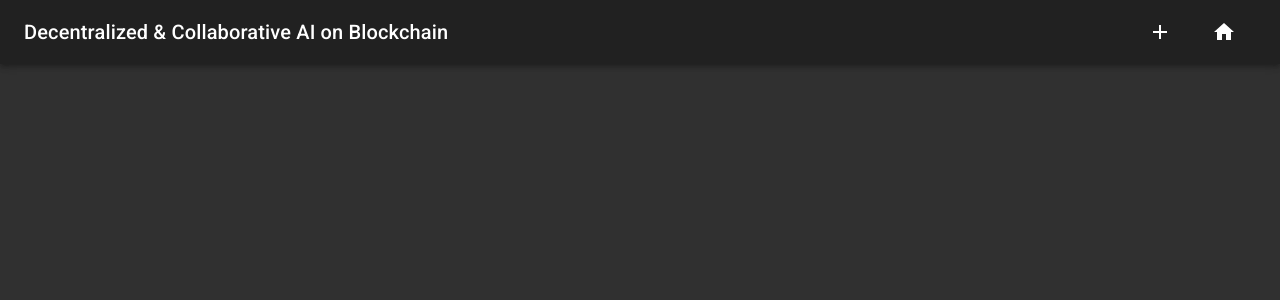
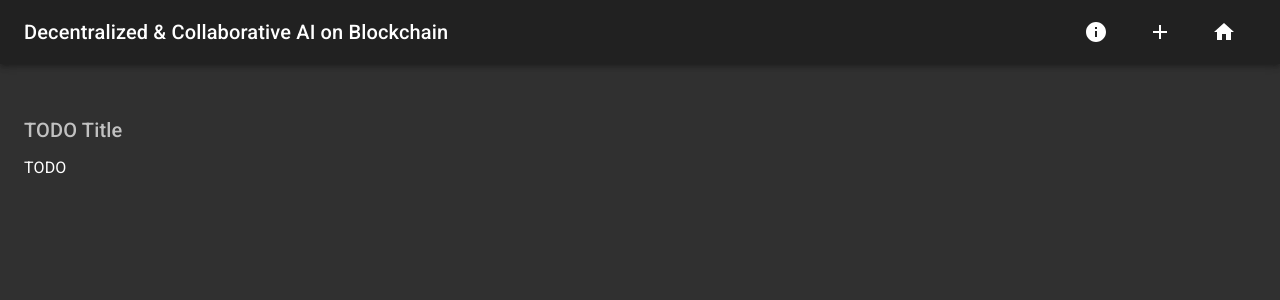
Before and after one commit to microsoft/0xDeCA10B, a React (Create React App) app in the folder demo/client/: page /about in a window 1280 px wide. Shown: the top 300 px of the page. Built offline with nearby package versions, Linux system fonts and the light colour scheme.

Commit message:
demo: Add about page.

```diff
--- a/demo/client/src/App.js
+++ b/demo/client/src/App.js
@@ -4,7 +4,8 @@ import { createMuiTheme } from '@material-ui/core/styles';
 import { ThemeProvider } from '@material-ui/styles';
 import { SnackbarProvider } from 'notistack';
 import React, { Component } from 'react';
-import { BrowserRouter as Router, Route } from "react-router-dom";
+import { BrowserRouter as Router, Route } from 'react-router-dom';
+import About from './components/About';
 import AddModel from './components/addModel';
 import AppBar from './components/appBar';
 import Model from './components/model';
@@ -39,8 +40,9 @@ class App extends Component {
               </div>
               <div style={mainDiv}>
                 <Route exact path="/" component={ModelList} />
+                <Route path="/about" component={About} />
+                <Route path="/add" component={AddModel} />
                 <Route path="/model" component={Model} />
-                <Route path="/add" component={AddModel} />
               </div>
             </div>
           </SnackbarProvider>
--- /dev/null
+++ b/demo/client/src/components/About.js
@@ -0,0 +1,30 @@
+import { Container, Typography } from '@material-ui/core';
+import { withStyles } from '@material-ui/core/styles';
+import React from 'react';
+
+const styles = theme => ({
+  aboutDescription: {
+    textAlign: 'left',
+    marginTop: 10,
+  },
+});
+
+class About extends React.Component {
+  constructor(props) {
+    super(props);
+    this.classes = props.classes;
+  }
+
+  render() {
+    return (<Container maxWidth="lg">
+      <Typography variant="h6" component="h6" color="textSecondary">
+        TODO Title
+      </Typography>
+      <Typography className={this.classes.aboutDescription} component="p">
+        TODO
+      </Typography>
+    </Container>);
+  }
+}
+
+export default withStyles(styles)(About);
--- a/demo/client/src/components/appBar.js
+++ b/demo/client/src/components/appBar.js
@@ -3,6 +3,7 @@ import Button from '@material-ui/core/Button';
 import { withStyles } from '@material-ui/core/styles';
 import Toolbar from '@material-ui/core/Toolbar';
 import Typography from '@material-ui/core/Typography';
+import InfoIcon from '@material-ui/icons/Info';
 import AddIcon from '@material-ui/icons/Add';
 import HomeIcon from '@material-ui/icons/Home';
 import PropTypes from 'prop-types';
@@ -32,6 +33,11 @@ class CustomAppBar extends React.Component {
             <Typography variant="h6" color="inherit" className={classes.flex}>
               Decentralized &amp; Collaborative AI on Blockchain
             </Typography>
+            <Link title="About this site" to='/about'>
+              <Button className={classes.button}>
+                <InfoIcon />
+              </Button>
+            </Link>
             <Link title="Add a new model" to='/add'>
               <Button className={classes.button}>
                 <AddIcon />
```
